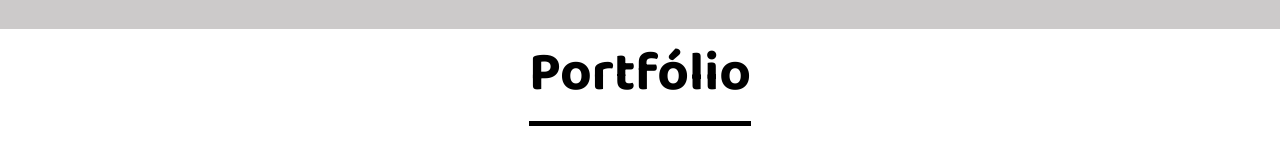
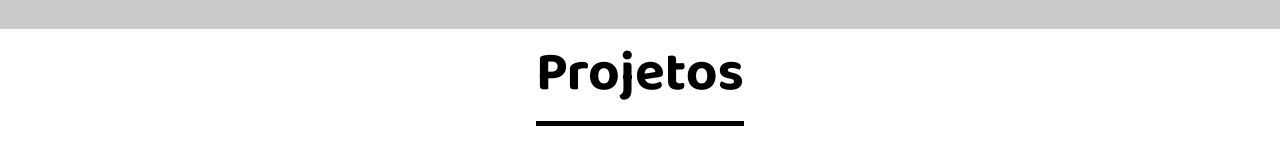
Before and after one commit to aprigio311/furry-pancake, a plain HTML site: page index.html in a window 1280 px wide. Shown: the part 1519-1670 px from the top of the page. Drawn offline with Linux system fonts and the light colour scheme.

Commit message:
Update index.html

```diff
--- a/index.html
+++ b/index.html
@@ -136,7 +136,7 @@
 <section id="projetos">
 <div class="sessao-projetos" id="projetos">
     <div class="sessao-header">
-      <h1>Portfólio</h1>
+      <h1>Projetos</h1>
     </div>
     <div class="projetos">
       <div class="card">
```
